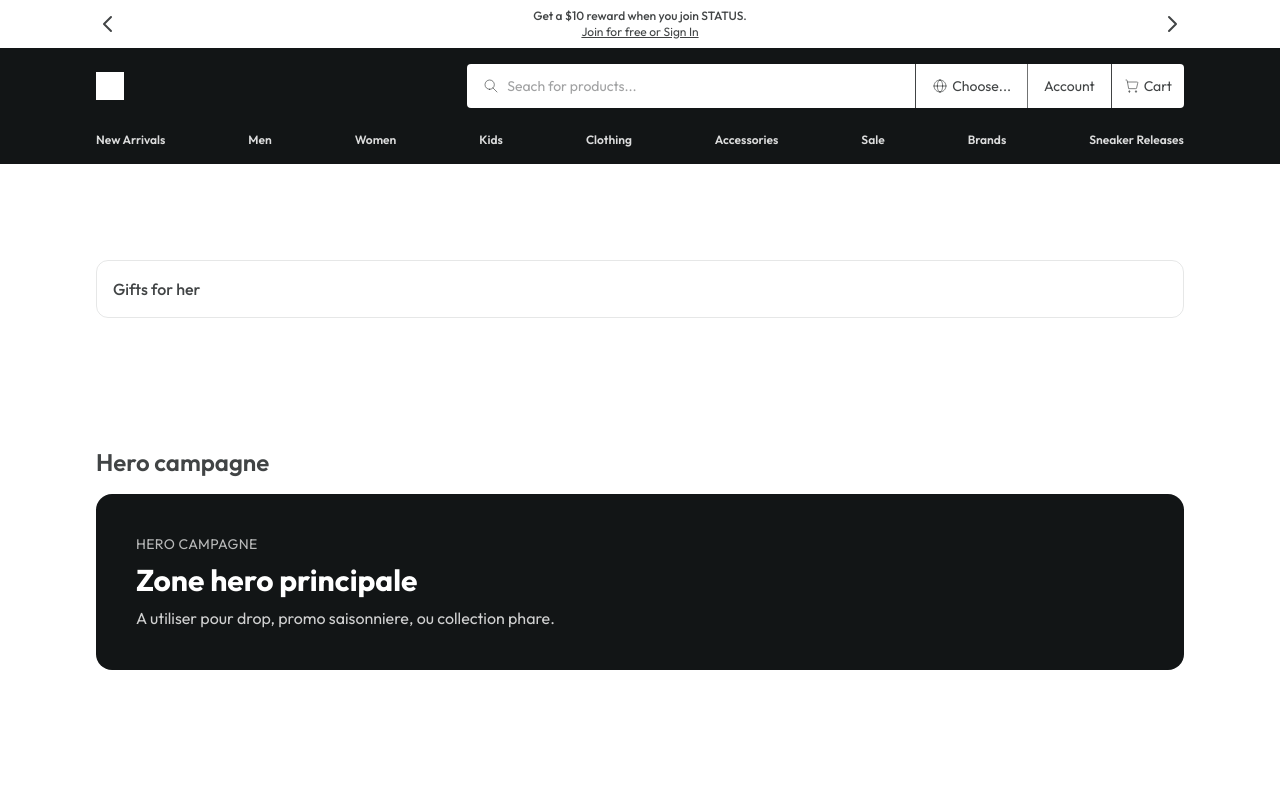
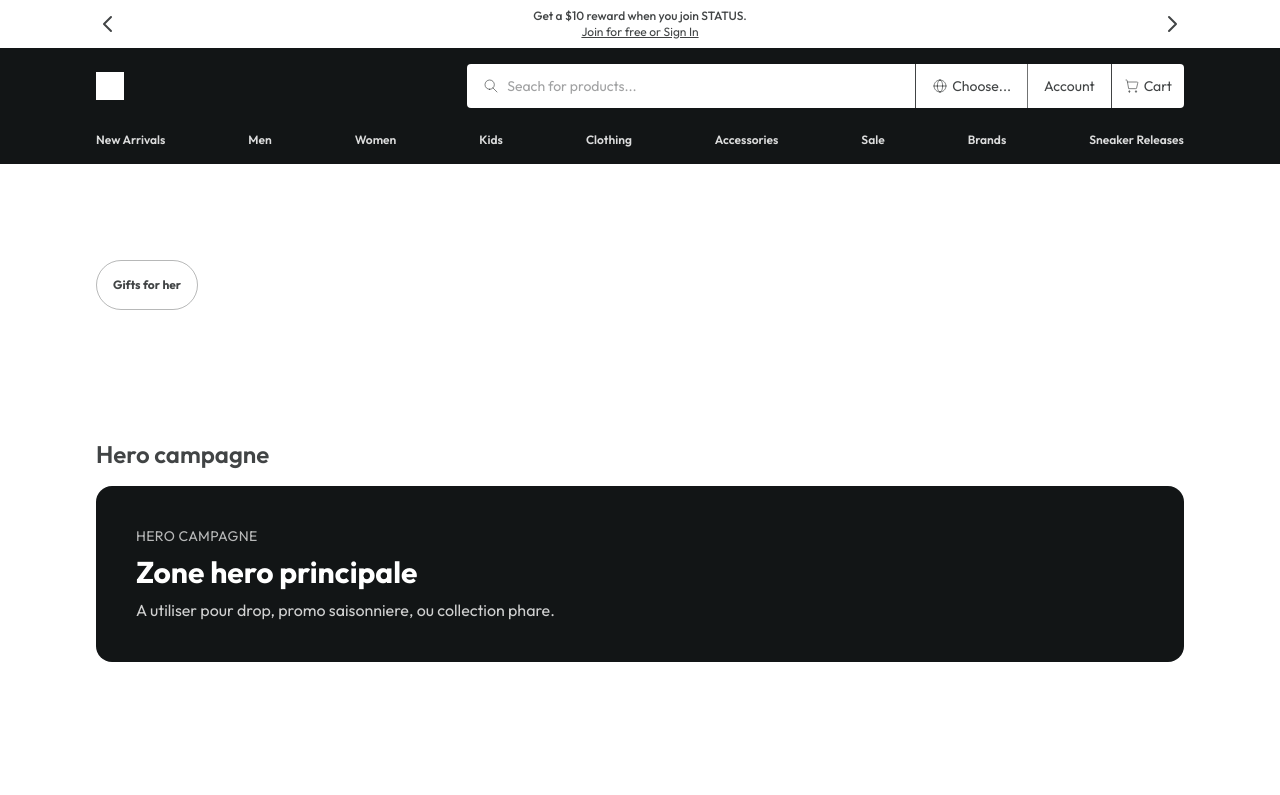
Before and after one commit to twocoderz/ecom.saas, a React (Vite) app: page / in a window 1280 px wide. Shown: the top 795 px of the page. Built offline with nearby package versions, Linux system fonts and the light colour scheme.

Commit message:
create categoryTile

```diff
--- a/src/shared/components/merchandising/CategoryTile.tsx
+++ b/src/shared/components/merchandising/CategoryTile.tsx
@@ -3,5 +3,12 @@
  * JD mapping: "shop by category" quick entry cards.
  */
 export function CategoryTile({ name }: { name: string }) {
-  return <article className="rounded-xl border border-black/10 p-4 font-medium">{name}</article>
+  return (
+    <button
+      type="button"
+      className="p-4 text-black-80 text-xs font-bold rounded-full cursor-pointer border border-black-30 hover:border-black-80 transition-all duration-300"
+    >
+      {name}
+    </button>
+  );
 }
```
